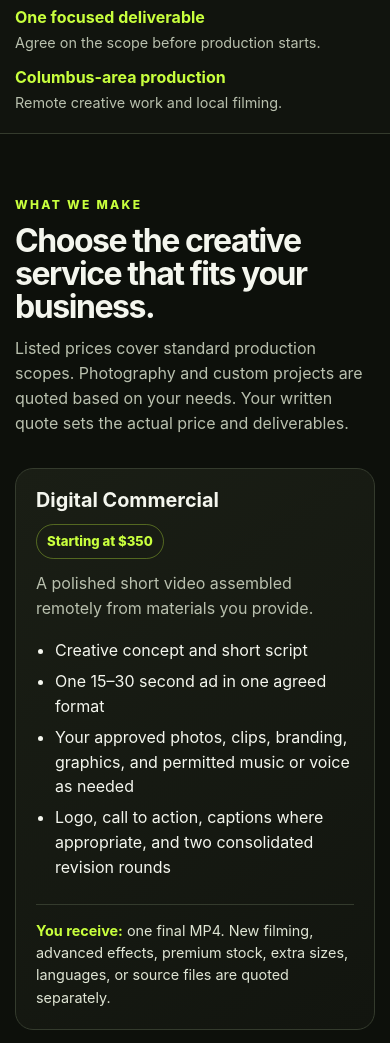
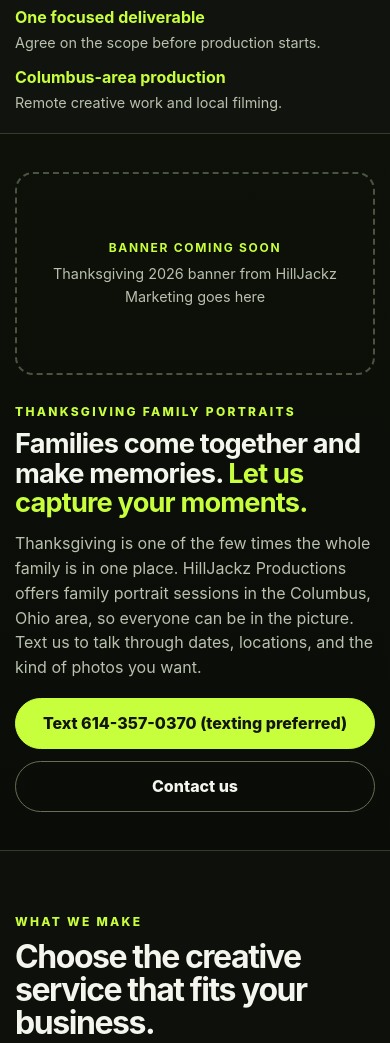
Before and after one commit to Wickthagr8/HillJackzProductionswebsite, a plain HTML site: page dist/index.html in a window 390 px wide. Shown: the part 920-1963 px from the top of the page. Drawn offline with Linux system fonts and the light colour scheme.

Commit message:
Thanksgiving 2026 family-portrait promo section after hero (banner placeholder slot; preview only)

```diff
--- a/dist/index.html
+++ b/dist/index.html
@@ -12,12 +12,22 @@
 .merch{background:#0d100b}.merch-grid{display:grid;grid-template-columns:repeat(2,1fr);gap:15px;max-width:760px;margin:0 0 26px}.merch-item{margin:0;background:linear-gradient(145deg,#1a1e15,#12150f);border:1px solid var(--line);border-radius:18px;padding:16px}.merch-item img{display:block;width:100%;height:auto;aspect-ratio:5/6;object-fit:contain}.merch-item figcaption{margin-top:10px;color:var(--muted);font-size:.88rem;text-align:center}@media(max-width:1040px){.nav{gap:14px}.navlinks{gap:13px}.navlinks a{font-size:.85rem}}@media(max-width:900px){.nav{gap:10px}.navlinks{gap:8px}.navlinks a{font-size:.78rem}.nav .btn{padding:9px 13px;font-size:.82rem}}@media(max-width:460px){.merch-grid{gap:10px}.merch-item{padding:10px}.merch-item figcaption{font-size:.8rem}}
 .yt-panel{grid-template-columns:1fr}.yt-art{min-height:190px}.yt-copy{padding:25px}@media(max-width:760px){.wrap{width:calc(100% - 30px)}.nav{height:64px}.navlinks{display:none}.hero{min-height:525px}.hero:before{background:linear-gradient(90deg,#090b08ed,#090b087c),url("assets/HillJackz_Facebook_Cover.png") center/cover no-repeat}.hero-copy{padding:70px 0}.promise-row .wrap{grid-template-columns:1fr;gap:11px;padding:18px 0}.grid{grid-template-columns:1fr}.stepgrid{grid-template-columns:1fr 1fr}.cta{display:block}.cta .actions{margin-top:20px}.foot{display:block}.footlinks{margin-top:18px}section{padding:62px 0}}
 @media(max-width:460px){.actions .btn{width:100%}.stepgrid{grid-template-columns:1fr}.service{padding:20px}.service-head{display:block}.price{display:inline-flex;margin:2px 0 12px}}
+
+/* THANKSGIVING 2026 PROMO (seasonal: delete this block + the #thanksgiving section to remove) */
+.tg{padding:48px 0;border-bottom:1px solid var(--line);background:linear-gradient(180deg,#0d1109,#0a0c08)}.tg-grid{display:grid;grid-template-columns:1.1fr 1fr;gap:28px;align-items:center}.tg h2{font-size:clamp(1.7rem,4vw,2.6rem);line-height:1.08;letter-spacing:-.03em;margin:8px 0 14px}.tg h2 span{color:var(--lime)}.tg p{color:var(--muted);margin:0 0 18px;max-width:560px}.tg .actions{display:flex;flex-wrap:wrap;gap:12px}.tg-media{border-radius:18px;overflow:hidden;border:1px solid var(--line);background:#141810}.tg-media img{display:block;width:100%;height:auto}.tg-slot{aspect-ratio:16/9;display:flex;flex-direction:column;align-items:center;justify-content:center;text-align:center;gap:6px;padding:20px;border:2px dashed #4a5340;border-radius:18px;color:var(--muted);font-size:.9rem}.tg-slot strong{color:var(--lime);letter-spacing:.14em;text-transform:uppercase;font-size:.75rem}.tg a:focus-visible{outline:3px solid var(--lime);outline-offset:3px}@media(max-width:760px){.tg{padding:38px 0}.tg-grid{grid-template-columns:1fr}.tg-media,.tg-slot{order:-1}.tg .actions .btn{width:100%}}
 </style>
 </head>
 <body>
 <header class="top"><div class="wrap nav"><a class="brand" href="#top">HILLJACKZ<small>PRODUCTIONS</small></a><nav class="navlinks" aria-label="Main navigation"><a href="#services">Services</a><a href="about/">About us</a><a href="#faq">FAQ</a><a href="#contact">Contact</a><a href="#youtube">YouTube</a><a href="#books">Books</a><a href="https://www.facebook.com/share/1CsdZx3TDj/" target="_blank" rel="noopener">Facebook ↗</a><a href="https://wickthagr8-shop.fourthwall.com" target="_blank" rel="noopener">Shop ↗</a></nav><a class="btn" href="mailto:chadwickparkinson@gmail.com?subject=%5BIMPORTANT%5D%20HillJackz%20Productions%20Project%20Inquiry&amp;Importance=high&amp;X-Priority=1">Get a quote</a></div></header>
 <main id="top"><section class="hero"><div class="wrap"><div class="hero-copy"><div class="eyebrow">Columbus, Ohio · Video, Audio &amp; Photography</div><h1>Commercials built for your business.</h1><p>You run your business. We turn one clear message into a finished video or audio advertisement you can use on the channels agreed for your project.</p><div class="actions"><a class="btn" href="#services">Explore our services ↓</a><a class="btn ghost" href="https://www.youtube.com/@hilljackzproduction" target="_blank" rel="noopener">Watch HillJackz on YouTube ↗</a></div><div class="proof"><span>One-time projects</span><span>Clear deliverables</span><span>No monthly ad-management contract</span></div></div></div></section>
 <div class="promise-row"><div class="wrap"><div><strong>One clear message</strong><span>Make the important thing easy to remember.</span></div><div><strong>One focused deliverable</strong><span>Agree on the scope before production starts.</span></div><div><strong>Columbus-area production</strong><span>Remote creative work and local filming.</span></div></div></div>
+<!-- THANKSGIVING 2026 PROMO START (seasonal: remove this section and the matching CSS block) -->
+<section class="tg" id="thanksgiving" aria-labelledby="tg-h"><div class="wrap tg-grid"><div><div class="eyebrow">Thanksgiving family portraits</div><h2 id="tg-h">Families come together and make memories. <span>Let us capture your moments.</span></h2><p>Thanksgiving is one of the few times the whole family is in one place. HillJackz Productions offers family portrait sessions in the Columbus, Ohio area, so everyone can be in the picture. Text us to talk through dates, locations, and the kind of photos you want.</p><div class="actions"><a class="btn" href="sms:+16143570370">Text 614-357-0370 (texting preferred)</a><a class="btn ghost" href="#contact">Contact us</a></div></div>
+<!-- BANNER SLOT: when HillJackz Marketing delivers the final banner, put it in dist/assets/thanksgiving2026/ and replace the div below with:
+<div class="tg-media"><img src="assets/thanksgiving2026/FILE.jpg" alt="DESCRIBE THE BANNER" width="W" height="H" loading="lazy"></div> -->
+<div class="tg-slot" role="img" aria-label="Placeholder for the Thanksgiving family portrait banner from HillJackz Marketing"><strong>Banner coming soon</strong><span>Thanksgiving 2026 banner from HillJackz Marketing goes here</span></div>
+</div></section>
+<!-- THANKSGIVING 2026 PROMO END -->
 <section class="services" id="services"><div class="wrap"><div class="head"><div class="eyebrow">What we make</div><h2>Choose the creative service that fits your business.</h2><p>Listed prices cover standard production scopes. Photography and custom projects are quoted based on your needs. Your written quote sets the actual price and deliverables.</p></div><div class="grid">
 <article class="service"><div class="service-head"><h3>Digital Commercial</h3><span class="price">Starting at $350</span></div><p>A polished short video assembled remotely from materials you provide.</p><ul><li>Creative concept and short script</li><li>One 15–30 second ad in one agreed format</li><li>Your approved photos, clips, branding, graphics, and permitted music or voice as needed</li><li>Logo, call to action, captions where appropriate, and two consolidated revision rounds</li></ul><div class="deliver"><b>You receive:</b> one final MP4. New filming, advanced effects, premium stock, extra sizes, languages, or source files are quoted separately.</div></article>
 <article class="service"><div class="service-head"><h3>Live-Action Commercial</h3><span class="price">Starting at $850</span></div><p>Real footage of your location, work, products, or team shaped into a focused ad.</p><ul><li>Planning call, concept, short script or outline, and shot list</li><li>One Columbus-area location and up to two hours of filming</li><li>Editing, permitted music, brand graphics, and basic color and sound work</li><li>One agreed format and two consolidated revision rounds</li></ul><div class="deliver"><b>You receive:</b> one final 30-second MP4. Extra locations, hours, paid talent, major effects, or changed-brief reshoots are quoted separately.</div></article>
```
Also changed, not shown: index.html (+10 -0 lines).
